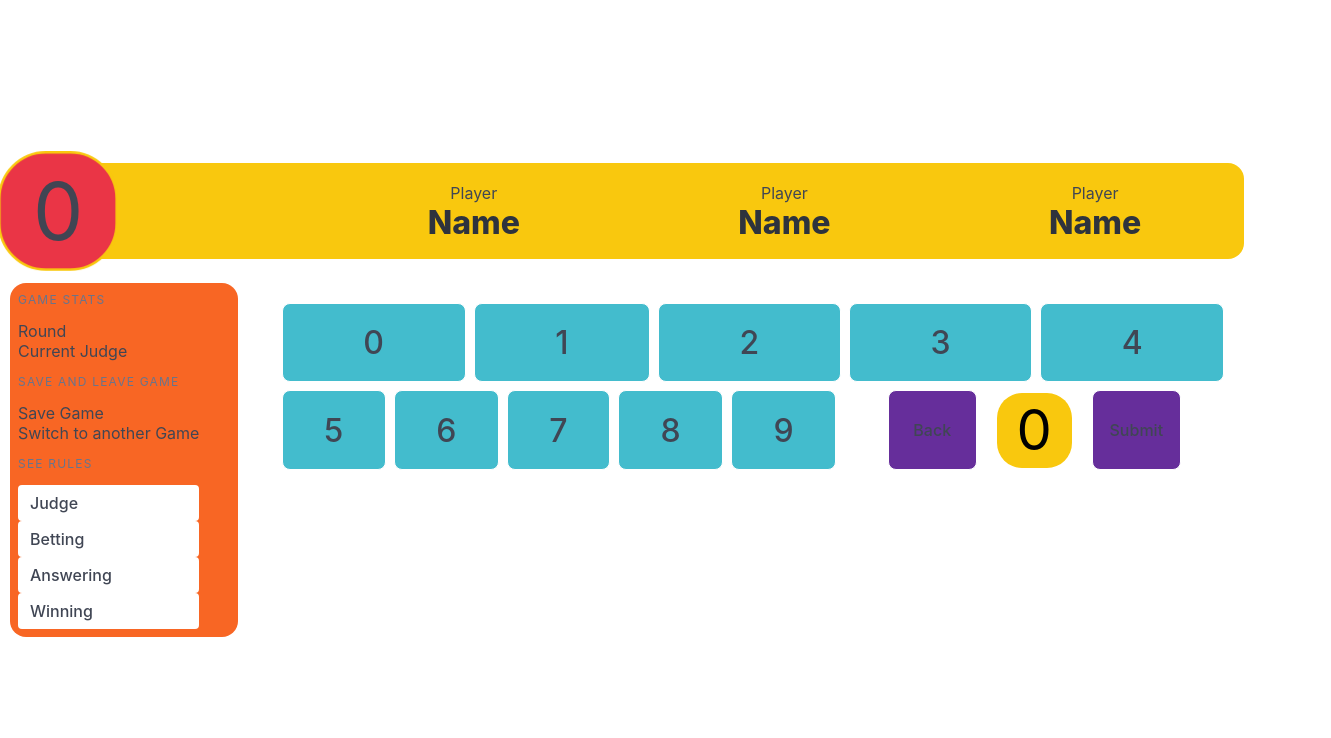
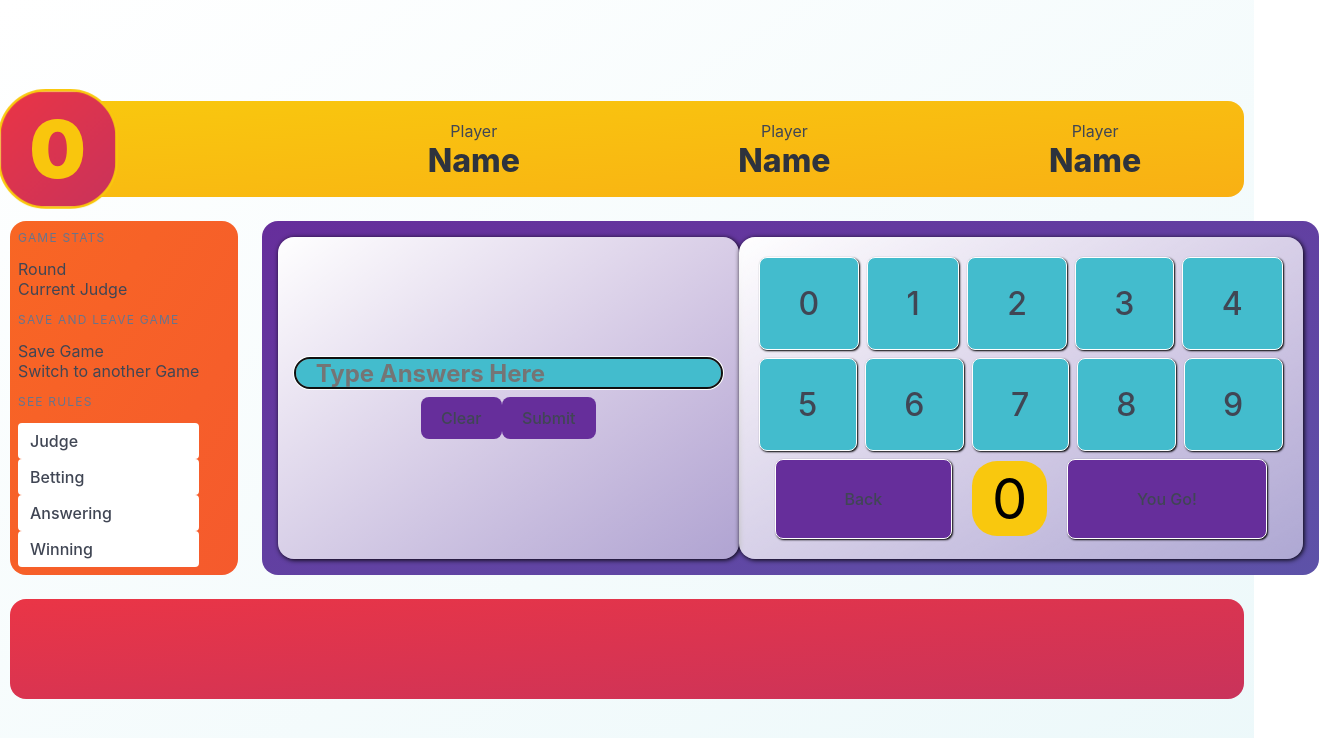
Before and after one commit to tobygershon/TriviaGambleFrontEnd, a React (Vite) app in the folder TriviaGambleFrontEnd/: page / in a window 1280 px wide. Shown: the top 738 px of the page, 1331 px wide, since content can reach past the window. Built offline with nearby package versions, Linux system fonts and the light colour scheme.

Commit message:
animation fade ins, input fields

```diff
--- a/TriviaGambleFrontEnd/src/App.css
+++ b/TriviaGambleFrontEnd/src/App.css
@@ -5,13 +5,17 @@ html {
 body {
   width: 100%;
   padding: 10px;
+  background-image: linear-gradient(to bottom right, white, rgba(67, 188, 205, .1));
 }
 
 /* header css */
 
 #header {
-  background-color: #F9C80E;
+  /* background-image: linear-gradient(to bottom right, rgba(67, 188, 205, 1), rgba(67, 188, 205, .75)); */
+  background-image: linear-gradient(to bottom right, #F9C80E, #F9B014);
+  /* box-shadow: 1px 1px 5px black; */
   border-radius: 1rem;
+  /* padding: 2px; */
 }
 
 #logo-box {
@@ -21,7 +25,6 @@ body {
   display: flex;
   align-items: center;
   justify-content: center;
-
 }
 
 #logo-img {
@@ -39,7 +42,9 @@ body {
   align-items: center;
   justify-content: center;
   font-size: 4rem;
-  background-color: #EA3546;
+  font-weight: 900;
+  color: #F9C80E;
+  background-image: linear-gradient(to bottom right, #EA3546, #C9335B);
   border-radius: 1rem;
   border: solid 2px #F9C80E
 }
@@ -47,11 +52,13 @@ body {
 /* SideBar Css */
 
 #side-bar {
-  background-color: #F86624;
+  background-image: linear-gradient(to bottom right, #F86624, #F55A2D);
+  /* box-shadow: 1px 1px 5px black; */
   border-radius: 1rem;
 }
 
 .generic-btn, .submit-btn, .back-btn {
+  box-shadow: 1px 1px 2px black;
   display: flex;
   justify-content: center;
   align-items: center;
@@ -60,12 +67,33 @@ body {
   border: solid 1px white;
   font-size: 2rem;
   margin: .25rem;
-  max-width: 25%;
-  min-width: 10%;
 }
 
 .back-btn, .submit-btn {
   font-size: 1rem;
+}
+
+/* Action box css */
+
+#action-box {
+  height: 100%;
+  display: flex;
+  flex: 1, 1, 100%;
+  background-image: linear-gradient(to bottom right, #662E9B, #5D52A8);
+  /* box-shadow: 1px 1px 5px black; */
+  border-radius: 1rem;
+  padding: 1rem
+}
+
+/* Chat box css */
+
+#chat-box {
+  display: flex;
+  height: 100px;
+  flex: 1, 1, 100%;
+  background-image: linear-gradient(to bottom right, #EA3546, #C9335B);
+  /* box-shadow: 1px 1px 5px black; */
+  border-radius: 1rem;
 }
 
 /* number keyboard css */
@@ -78,7 +106,6 @@ body {
 
 .num-keyboard, .ctrl-keyboard {
   display: flex;
-  max-width: 100%;
   justify-content: space-between;
 }
 
@@ -94,12 +121,17 @@ body {
   margin-right: 1rem;
 }
 
-.keyboard {
+.keyboard, #answer-input {
   display: flex;
   justify-content: center;
   flex-wrap: wrap;
+  height: 15rem;
   width: 100%;
+  height: 100%;
   padding: 1rem;
+  background-image: linear-gradient(to bottom right, rgba(255, 255, 255, 1), rgba(255, 255, 255, .5));
+  box-shadow: 1px 1px 5px black;
+  border-radius: 1rem;
 }
 
 #key-input-box {
@@ -119,3 +151,20 @@ body {
   color: black;
   border-radius: 25px;
 }
+
+/* Answer Input css */
+
+#answer-input {
+  flex-direction: column;
+}
+
+.text-input {
+  height: 2rem;
+  border: 2px solid aliceblue;
+  border-radius: 1rem;
+  background: #43BCCD;
+  color: #F9C80E;
+  font-size: 1.5rem;
+  font-weight: 700;
+  padding: 10px 20px;
+}
--- a/TriviaGambleFrontEnd/src/App.tsx
+++ b/TriviaGambleFrontEnd/src/App.tsx
@@ -1,5 +1,5 @@
 import { RouterProvider, createBrowserRouter, createRoutesFromElements, Route } from "react-router-dom"
-import HomeLayout from "./layouts/HomeLayout"
+import HomeLayout from "./layouts/GameLayout"
 
 import './App.css'
 
--- a/TriviaGambleFrontEnd/src/components/ControlKeyboardLayout.tsx
+++ b/TriviaGambleFrontEnd/src/components/ControlKeyboardLayout.tsx
@@ -1,8 +1,8 @@
 import React from "react";
-import GenericButton from './GenericButton'
+import Button from './GenericButton'
 import KeyboardInput from "./KeyboardInput";
 
-export default function ControlKeyboard({ update, currentNum }) {
+export default function ControlKeyboard({ update, currentNum, timerOver }) {
 
     function updateData(value) {
         update(value)
@@ -11,23 +11,25 @@ export default function ControlKeyboard({ update, currentNum }) {
     return (
 
         <div className='ctrl-keyboard'>
-            <GenericButton
+            <Button
                 data={updateData}
                 text='Back'
                 btnType={'back-btn'}
-                btnWidth={100}
-                btnHeight={50} />
+                // btnWidth={100}
+                // btnHeight={50}
+                />
 
             <div id='key-input-box'>
                 <KeyboardInput num={currentNum} />
             </div>
 
-            <GenericButton
+            <Button
                 data={updateData}
-                text='Submit'
+                text={currentNum === 0 ? 'You Go!' : 'Submit'}
                 btnType={'submit-btn'}
-                btnWidth={100}
-                btnHeight={50} />
+                // btnWidth={100}
+                // btnHeight={5}
+                timerOver={timerOver} />
         </div>
 
     )
--- a/TriviaGambleFrontEnd/src/components/GenericButton.tsx
+++ b/TriviaGambleFrontEnd/src/components/GenericButton.tsx
@@ -10,7 +10,7 @@ const variantsSubmit = {
     closed: {rotate: 360}
 }
 
-export default function Button({ text, btnWidth, btnHeight, btnType, data }) {
+export default function Button({ text, btnWidth, btnHeight, btnType, data, timerOver }) {
 
     const buttonText: string = text
     const btn: string = btnType
@@ -37,7 +37,8 @@ export default function Button({ text, btnWidth, btnHeight, btnType, data }) {
             whileTap={{ scale: 0.9 }}
             animate={btnClicked ? "open" : "closed"}
             variants={btn === 'submit-btn' ? variantsSubmit : variants}
-            transition={{duration: 1}}
+            transition={{duration: .75}}
+            disabled={timerOver}
         >
             {buttonText}
         </motion.button>
--- a/TriviaGambleFrontEnd/src/components/NumberKeyboardLayout.tsx
+++ b/TriviaGambleFrontEnd/src/components/NumberKeyboardLayout.tsx
@@ -1,5 +1,5 @@
 import React from "react";
-import GenericButton from './GenericButton'
+import Button from './GenericButton'
 import { motion } from "framer-motion";
 
 export default function NumberKeyboard({ update }) {
@@ -20,7 +20,7 @@ export default function NumberKeyboard({ update }) {
     }
 
     const firstButtons = firstNumbers.map((num) => (
-        <GenericButton
+        <Button
             data={updateData}
             key={num}
             text={num}
@@ -31,7 +31,7 @@ export default function NumberKeyboard({ update }) {
     ))
 
     const secondButtons = secondNumbers.map((num) => (
-        <GenericButton
+        <Button
             data={updateData}
             key={num}
             text={num}
--- /dev/null
+++ b/TriviaGambleFrontEnd/src/layouts/ActionGameLayout.tsx
@@ -0,0 +1,23 @@
+import { useState, useEffect } from "react";
+import { motion } from "framer-motion";
+import Keyboard from "./KeyboardLayout";
+import AnswerInput from "./AnswerInputLayout";
+
+export default function ActionGameLayout( {resetTimer, timerOver} ) {
+
+    return (
+        <motion.div
+        id='action-box'
+        initial={{ opacity: 0, scale: 0.5 }}
+            animate={{
+                opacity: [0, 0, 0, 0, 1],
+                scale: [.5, .5, .5, .5, 1],
+            }}
+            transition={{ duration: 2 }}
+        >
+            <AnswerInput />
+            <Keyboard resetTimer={resetTimer} timerOver={timerOver}/>
+        </motion.div>
+
+    )
+}
--- /dev/null
+++ b/TriviaGambleFrontEnd/src/layouts/AnswerInputLayout.tsx
@@ -0,0 +1,44 @@
+import { useState, useEffect } from "react";
+import { motion } from 'framer-motion'
+import Button from "../components/GenericButton";
+
+export default function AnswerInput() {
+
+    const [textInput, setTextInput] = useState("")
+
+    function handleInputChange(event) {
+        setTextInput(event.target.value)
+    }
+
+    function handleClear() {
+        setTextInput('')
+    }
+
+    console.log(textInput)
+
+    return (
+        <motion.div
+            id='answer-input'>
+            <input
+                className='text-input'
+                type='text'
+                placeholder="Type Answers Here"
+                name="textInput"
+                value={textInput}
+                onChange={handleInputChange}
+                autoFocus/>
+            <div className="is-flex is-justify-content-center mt-2">
+                <Button
+                className={''}
+                text={'Clear'}
+                data={handleClear}
+                />
+                <Button
+                className={'submit-btn'}
+                text={'Submit'}
+                />
+            </div>
+
+        </motion.div>
+    )
+}
--- /dev/null
+++ b/TriviaGambleFrontEnd/src/layouts/ChatLayout.tsx
@@ -0,0 +1,20 @@
+import { useState, useEffect } from "react";
+import { motion } from "framer-motion";
+
+export default function ChatLayout() {
+
+    return (
+        <motion.div
+        id='chat-box'
+        initial={{ opacity: 0, scale: 0.7 }}
+            animate={{
+                opacity: [0, 0, 0, 1, 1],
+                scale: [.7, .7, .7, 1, 1],
+            }}
+            transition={{ duration: 2 }}
+        >
+
+        </motion.div>
+
+    )
+}
--- a/TriviaGambleFrontEnd/src/layouts/HomeLayout.tsx
+++ b/TriviaGambleFrontEnd/src/layouts/GameLayout.tsx
@@ -2,23 +2,31 @@ import { useState } from 'react'
 import Keyboard from './KeyboardLayout'
 import Header from './HeaderLayout'
 import SideMenu from './SideMenu'
+import ActionGameLayout from './ActionGameLayout'
+import ChatLayout from './ChatLayout'
 
 
 export default function HomeLayout() {
 
     const [toggleTimerReset, setTimerReset] = useState(false)
+    const [timerIsOver, setTimerIsOver] = useState(false)
 
     function resetTimer() {
         setTimerReset(prev => !prev)
     }
 
+    function disableSubmit(isOver: boolean) {
+        setTimerIsOver(isOver)
+    }
+
     return (
         <>
-            <Header resetTimer={toggleTimerReset} />
+            <Header resetTimer={toggleTimerReset} disableSubmit={disableSubmit}/>
             <div className="columns">
                 <div className="column is-one-fifth"><SideMenu /></div>
-                <div className="column"><Keyboard resetTimer={resetTimer} /></div>
+                <div className="column"><ActionGameLayout resetTimer={resetTimer} timerOver={timerIsOver} /></div>
             </div>
+            <ChatLayout />
         </>
     )
 
--- a/TriviaGambleFrontEnd/src/layouts/HeaderLayout.tsx
+++ b/TriviaGambleFrontEnd/src/layouts/HeaderLayout.tsx
@@ -3,13 +3,14 @@ import { motion } from 'framer-motion'
 import TimerLayout from './TimerLayout'
 
 
-export default function Header({ resetTimer }) {
+export default function Header({ resetTimer, disableSubmit }) {
 
     const [showTimer, setShowTimer] = useState(true)
 
     function timerOver(isOver: boolean) {
         if (isOver) {
-            setTimeout(() => setShowTimer(false), 3000)
+            setTimeout(() => setShowTimer(false), 2800)
+            disableSubmit(isOver)
         }
     }
 
@@ -18,17 +19,17 @@ export default function Header({ resetTimer }) {
         <motion.nav
             id='header'
             className="level is-mobile"
-            initial={{ opacity: 0, scale: .8 }}
+            initial={{ opacity: 0, scale: .7 }}
             animate={{
-                opacity: [0, .1, .25, .5, 1],
-                scale: 1
+                opacity: [0, 1, 1, 1, 1],
+                scale: [.7, 1, 1, 1, 1]
             }}
-            transition={{ duration: 1 }}
+            transition={{ duration: 2 }}
             >
 
                 <div className="level-item has-text-centered is-flex is-justify-content-left">
                     <div id='logo-box'>
-                        { showTimer ? <TimerLayout handleTimerOver={timerOver}resetTimer={resetTimer} />
+                        { showTimer ? <TimerLayout handleTimerOver={timerOver} resetTimer={resetTimer} />
                         : <motion.img
                             id='logo-img'
                             src='/T.png'
--- a/TriviaGambleFrontEnd/src/layouts/KeyboardLayout.tsx
+++ b/TriviaGambleFrontEnd/src/layouts/KeyboardLayout.tsx
@@ -4,7 +4,7 @@ import NumberKeyboard from "../components/NumberKeyboardLayout";
 import ControlKeyboard from "../components/ControlKeyboardLayout";
 import KeyboardInput from "../components/KeyboardInput";
 
-export default function Keyboard({ resetTimer }) {
+export default function Keyboard({ resetTimer, timerOver }) {
 
     const [keyboardInput, setKeyBoardInput] = useState(0)
     const [lastInput, setLastInput] = useState([0])
@@ -32,10 +32,10 @@ export default function Keyboard({ resetTimer }) {
             className='keyboard'
             initial={{ opacity: 0, scale: 0 }}
             animate={{ opacity: 1, scale: 1 }}
-            transition={{ duration: 1 }}
+            transition={{ duration: 5 }}
         >
             <NumberKeyboard update={updateInput} />
-            <ControlKeyboard currentNum={keyboardInput} update={updateInput} />
+            <ControlKeyboard currentNum={keyboardInput} update={updateInput} timerOver={timerOver} />
 
         </motion.div>
     )
--- a/TriviaGambleFrontEnd/src/layouts/SideMenu.tsx
+++ b/TriviaGambleFrontEnd/src/layouts/SideMenu.tsx
@@ -28,12 +28,12 @@ export default function SideMenu() {
                 <motion.aside
                     id='side-bar'
                     className={showMenu ? 'menu navbar-menu is-active' : 'menu navbar-menu'}
-                    initial={{ opacity: 0, scale: .8 }}
+                    initial={{ opacity: 0, scale: .7 }}
                     animate={{
-                        opacity: [0, .1, .25, .5, 1],
-                        scale: 1
+                        opacity: [0, 0, 1, 1, 1],
+                        scale: [.7, .7, 1, 1, 1]
                     }}
-                    transition={{ duration: 1 }}
+                    transition={{ duration: 2 }}
                 >
                     <div className="is-flex is-flex-direction-column mx-2 my-2">
                         <p className="menu-label">Game Stats</p>
```
